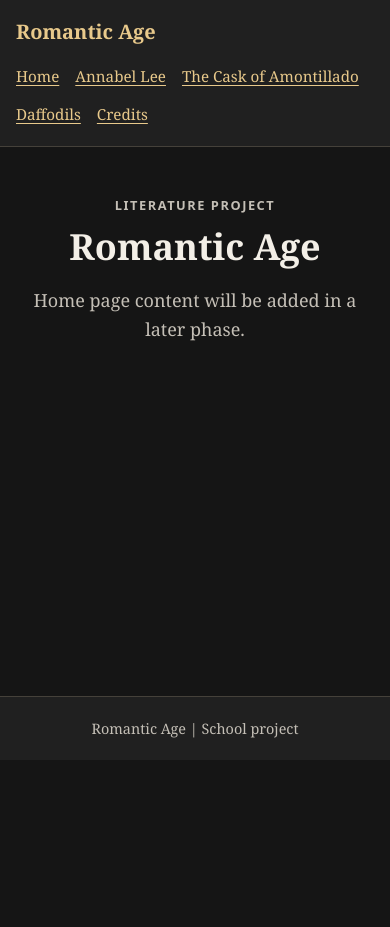
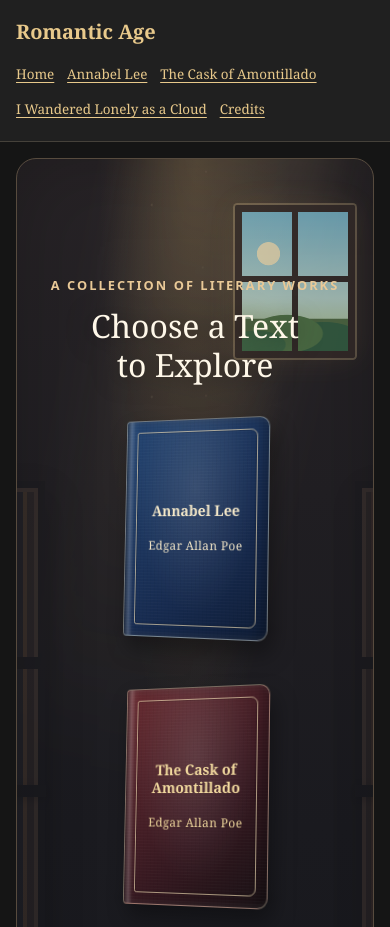
Before and after one commit to daryljamesborjal/romantic-age, an Astro site: page / in a window 390 px wide. Shown: the top 927 px of the page. Before the commit the page ends 844 px from the top, so only its background shows below. Built offline with nearby package versions, Linux system fonts and the light colour scheme; Astro itself is replaced by a stand-in of ours.

Commit message:
Phase 3: Polished 3D books and responsive navigation

```diff
--- /dev/null
+++ b/src/components/landing/Book.astro
@@ -0,0 +1,252 @@
+---
+// Reusable, CSS-only book link for the landing page's three literary works.
+type BookTheme = "gothic-sea" | "gothic-catacombs" | "daffodils";
+
+interface Props {
+	title: string;
+	author: string;
+	link: string;
+	theme: BookTheme;
+	ariaLabel?: string;
+}
+
+const { title, author, link, theme, ariaLabel } = Astro.props;
+---
+
+<a class="book-link" href={link} aria-label={ariaLabel ?? `Read ${title} by ${author}`}>
+	<span class="book-link__art" aria-hidden="true">
+		<span class:list={["book", `book--${theme}`]}>
+			<span class="book__back"></span>
+			<span class="book__top-pages"></span>
+			<span class="book__pages"></span>
+			<span class="book__spine"></span>
+			<span class="book__cover">
+				<span class="book__cover-frame">
+					<span class="book__title">{title}</span>
+					<span class="book__author">{author}</span>
+				</span>
+			</span>
+		</span>
+	</span>
+</a>
+
+<style>
+	.book-link {
+		--book-cover: #172b50;
+		--book-cover-light: #254673;
+		--book-spine: #0e1c35;
+		--book-ink: #f4e8c9;
+		--book-depth: 1.15rem;
+		display: block;
+		min-width: 0;
+		color: #f3efe7;
+		text-decoration: none;
+	}
+
+	.book-link:focus-visible {
+		outline: 3px solid #fff19a;
+		outline-offset: 0.6rem;
+		border-radius: 0.5rem;
+	}
+
+	/* This stage keeps a soft floor shadow separate from the moving book. */
+	.book-link__art {
+		position: relative;
+		display: grid;
+		min-height: 18rem;
+		place-items: center;
+		perspective: 55rem;
+	}
+
+	.book-link__art::after {
+		position: absolute;
+		z-index: 0;
+		bottom: 1.1rem;
+		left: 50%;
+		width: min(82%, 10rem);
+		height: 1.15rem;
+		transform: translateX(-50%) rotateX(70deg);
+		border-radius: 50%;
+		background: radial-gradient(ellipse, rgb(0 0 0 / 67%) 0%, rgb(0 0 0 / 36%) 45%, transparent 75%);
+		filter: blur(0.45rem);
+		content: "";
+		pointer-events: none;
+		transition: opacity 450ms ease, transform 450ms ease;
+		opacity: 0.72;
+	}
+
+	.book {
+		position: relative;
+		z-index: 1;
+		display: block;
+		width: clamp(9.5rem, 21vw, 12rem);
+		aspect-ratio: 0.69;
+		transform: rotateY(-19deg) rotateX(3deg);
+		transform-style: preserve-3d;
+		transition: transform 450ms cubic-bezier(0.2, 0.7, 0.2, 1), filter 450ms ease;
+		filter: drop-shadow(0.35rem 0.75rem 0.65rem rgb(0 0 0 / 34%));
+	}
+
+	.book-link:hover .book,
+	.book-link:focus-visible .book {
+		transform: rotateY(-7deg) rotateX(1deg) translateZ(1rem) translateY(-0.35rem);
+		filter: drop-shadow(0.5rem 0.8rem 0.7rem rgb(0 0 0 / 31%));
+	}
+
+	.book-link:hover .book-link__art::after,
+	.book-link:focus-visible .book-link__art::after {
+		transform: translateX(-50%) rotateX(70deg) scale(1.12);
+		opacity: 0.86;
+	}
+
+	.book__cover,
+	.book__back,
+	.book__spine,
+	.book__pages,
+	.book__top-pages {
+		position: absolute;
+		display: block;
+	}
+
+	/* Front and back boards form the two broad faces of the closed book. */
+	.book__cover,
+	.book__back {
+		inset: 0;
+		border: 1px solid rgb(245 234 200 / 40%);
+		border-radius: 0.25rem 0.65rem 0.65rem 0.25rem;
+		backface-visibility: hidden;
+	}
+
+	.book__cover {
+		display: grid;
+		transform: translateZ(calc(var(--book-depth) / 2));
+		place-items: center;
+		background:
+			repeating-linear-gradient(0deg, rgb(255 255 255 / 2%) 0 1px, transparent 1px 3px),
+			repeating-linear-gradient(90deg, rgb(0 0 0 / 3%) 0 1px, transparent 1px 4px),
+			radial-gradient(ellipse at 50% 32%, rgb(255 255 255 / 12%), transparent 60%),
+			linear-gradient(135deg, var(--book-cover-light), var(--book-cover) 62%, var(--book-spine));
+		box-shadow: inset 0.3rem 0 0.55rem rgb(255 255 255 / 12%), inset -0.35rem 0 0.65rem rgb(0 0 0 / 25%);
+	}
+
+	.book__cover::before {
+		position: absolute;
+		top: 0;
+		bottom: 0;
+		left: 0;
+		width: 0.55rem;
+		border-radius: 0.2rem 0 0 0.2rem;
+		background: linear-gradient(90deg, rgb(0 0 0 / 34%), rgb(255 255 255 / 14%), transparent);
+		content: "";
+	}
+
+	.book__back {
+		transform: translateZ(calc(var(--book-depth) / -2)) rotateY(180deg);
+		background: linear-gradient(135deg, var(--book-cover), var(--book-spine));
+		box-shadow: inset 0 0 1rem rgb(0 0 0 / 18%);
+	}
+
+	.book__cover-frame {
+		position: relative;
+		z-index: 1;
+		display: flex;
+		width: calc(100% - 1.4rem);
+		height: calc(100% - 1.4rem);
+		align-items: center;
+		flex-direction: column;
+		justify-content: center;
+		gap: 1rem;
+		padding: 0.75rem 0.45rem;
+		border: 1px solid rgb(244 226 183 / 64%);
+		border-radius: 0.15rem 0.45rem 0.45rem 0.15rem;
+		color: var(--book-ink);
+		box-shadow: inset 0 0 0 1px rgb(0 0 0 / 12%);
+		text-align: center;
+	}
+
+	.book__title {
+		font-size: clamp(0.92rem, 1.6vw, 1.15rem);
+		font-weight: 700;
+		line-height: 1.25;
+		text-wrap: balance;
+	}
+
+	.book__author {
+		font-size: 0.76rem;
+		letter-spacing: 0.04em;
+	}
+
+	/* The spine occupies the left edge and shows subtle raised binding bands. */
+	.book__spine {
+		top: 0;
+		bottom: 0;
+		left: calc(var(--book-depth) / -2);
+		width: var(--book-depth);
+		transform: rotateY(90deg);
+		border: 1px solid rgb(0 0 0 / 28%);
+		background:
+			linear-gradient(90deg, transparent 12%, rgb(255 255 255 / 18%) 17%, transparent 23% 77%, rgb(0 0 0 / 30%) 83%, transparent 89%),
+			linear-gradient(180deg, transparent 8%, rgb(229 197 135 / 56%) 8.5%, transparent 9.5% 90%, rgb(229 197 135 / 48%) 90.5%, transparent 91.5%),
+			linear-gradient(90deg, var(--book-spine), var(--book-cover));
+	}
+
+	/* Cream page edges show on the right and top of the book block. */
+	.book__pages {
+		top: 0.18rem;
+		bottom: 0.18rem;
+		right: calc(var(--book-depth) / -2);
+		width: var(--book-depth);
+		transform: rotateY(90deg);
+		border-block: 1px solid rgb(90 78 58 / 55%);
+		background: repeating-linear-gradient(180deg, #fff8e9 0 2px, #d9cfb9 3px 4px);
+	}
+
+	.book__top-pages {
+		top: calc(var(--book-depth) / -2);
+		right: 0.2rem;
+		left: 0.2rem;
+		height: var(--book-depth);
+		transform: rotateX(90deg);
+		border-inline: 1px solid rgb(90 78 58 / 45%);
+		background: repeating-linear-gradient(90deg, #fff8e9 0 0.22rem, #d9cfb9 0.24rem 0.27rem);
+	}
+
+	.book--gothic-catacombs {
+		--book-cover: #351820;
+		--book-cover-light: #692c32;
+		--book-spine: #181114;
+		--book-ink: #f1d99e;
+	}
+
+	.book--daffodils {
+		--book-cover: #8cae43;
+		--book-cover-light: #d6b836;
+		--book-spine: #42613b;
+		--book-ink: #172a25;
+	}
+
+	@media (max-width: 48rem) {
+		.book-link__art {
+			min-height: 16rem;
+		}
+	}
+
+	@media (prefers-reduced-motion: reduce) {
+		.book,
+		.book-link__art::after {
+			transition: none;
+		}
+
+		.book-link:hover .book,
+		.book-link:focus-visible .book {
+			transform: rotateY(-19deg) rotateX(3deg);
+			filter: drop-shadow(0.35rem 0.75rem 0.65rem rgb(0 0 0 / 34%));
+		}
+
+		.book-link:hover .book-link__art::after,
+		.book-link:focus-visible .book-link__art::after {
+			transform: translateX(-50%) rotateX(70deg);
+			opacity: 0.72;
+		}
+	}
+</style>
--- /dev/null
+++ b/src/components/landing/Room.astro
@@ -0,0 +1,201 @@
+---
+// Atmospheric reading room built from CSS gradients and simple geometric shapes.
+---
+
+<div class="reading-room">
+	<!-- Decorative room details are omitted from the accessibility tree. -->
+	<div class="room-backdrop" aria-hidden="true">
+		<div class="room-sunbeam"></div>
+		<div class="room-window">
+			<div class="room-window__trees"></div>
+			<div class="room-window__crossbar"></div>
+		</div>
+		<div class="room-bookshelf room-bookshelf--left"></div>
+		<div class="room-bookshelf room-bookshelf--right"></div>
+		<div class="room-dust"></div>
+	</div>
+	<div class="reading-room__content">
+		<slot />
+	</div>
+</div>
+
+<style>
+	.reading-room {
+		position: relative;
+		isolation: isolate;
+		min-height: clamp(38rem, 74vh, 54rem);
+		overflow: hidden;
+		border: 1px solid #574b3e;
+		border-radius: 1.25rem;
+		background:
+			radial-gradient(ellipse at 50% 0%, rgb(244 192 103 / 15%), transparent 38%),
+			linear-gradient(180deg, #272326 0%, #1b1b20 58%, #17181d 100%);
+		box-shadow: inset 0 0 5rem rgb(0 0 0 / 22%);
+	}
+
+	.room-backdrop,
+	.reading-room__content {
+		position: absolute;
+		inset: 0;
+	}
+
+	.room-backdrop {
+		z-index: 0;
+		overflow: hidden;
+		pointer-events: none;
+	}
+
+	.room-sunbeam {
+		position: absolute;
+		top: -25%;
+		left: 27%;
+		width: 50%;
+		height: 80%;
+		transform: rotate(12deg);
+		background: linear-gradient(180deg, rgb(255 220 157 / 17%), rgb(255 219 150 / 5%) 55%, transparent);
+		filter: blur(1.6rem);
+	}
+
+	/* A bright sky and soft tree silhouettes create a sunny window at right. */
+	.room-window {
+		position: absolute;
+		top: 8%;
+		right: 5%;
+		width: clamp(8rem, 22%, 16rem);
+		aspect-ratio: 0.78;
+		overflow: hidden;
+		border: 0.65rem solid #342a27;
+		border-radius: 0.15rem;
+		background:
+			radial-gradient(circle at 25% 30%, #fff6cc 0 0.7rem, transparent 0.75rem),
+			linear-gradient(180deg, #7fc5dc 0%, #c6e7dd 62%, #bbd18a 100%);
+		box-shadow: 0 0 0 2px rgb(226 199 147 / 36%), 0 0 2rem rgb(241 190 103 / 14%);
+	}
+
+	.room-window__trees {
+		position: absolute;
+		right: -8%;
+		bottom: -5%;
+		left: -8%;
+		height: 44%;
+		background:
+			radial-gradient(ellipse at 18% 78%, #3f734b 0 1.8rem, transparent 1.9rem),
+			radial-gradient(ellipse at 43% 60%, #55804c 0 2.2rem, transparent 2.3rem),
+			radial-gradient(ellipse at 73% 75%, #356746 0 2.5rem, transparent 2.6rem),
+			linear-gradient(180deg, transparent 35%, #557548 36% 100%);
+	}
+
+	.room-window__crossbar {
+		position: absolute;
+		inset: 0;
+		background:
+			linear-gradient(90deg, transparent calc(50% - 0.2rem), #342a27 calc(50% - 0.2rem) calc(50% + 0.2rem), transparent calc(50% + 0.2rem)),
+			linear-gradient(180deg, transparent calc(48% - 0.2rem), #342a27 calc(48% - 0.2rem) calc(48% + 0.2rem), transparent calc(48% + 0.2rem));
+	}
+
+	/* Shelf edges and book spines are built from repeating CSS gradients. */
+	.room-bookshelf {
+		position: absolute;
+		bottom: 0;
+		width: 23%;
+		height: 72%;
+		top: 18%;
+		border: 0.45rem solid #17171b;
+		background:
+			repeating-linear-gradient(90deg, #332a29 0 0.55rem, #4a352d 0.55rem 0.85rem, #22232a 0.85rem 1.25rem, #594332 1.25rem 1.55rem),
+			#282326;
+		box-shadow: inset 0 0 0 0.25rem #514138, 0.5rem 0.75rem 2rem rgb(0 0 0 / 34%);
+		opacity: 0.6;
+	}
+
+	.room-bookshelf::before {
+		position: absolute;
+		inset: 25% -0.45rem auto;
+		height: 0.75rem;
+		background: #17171b;
+		box-shadow: 0 calc(var(--shelf-gap, 8rem)) 0 #17171b, 0 calc(var(--shelf-gap, 8rem) + 0.2rem) 0.6rem rgb(0 0 0 / 30%);
+		content: "";
+	}
+
+	.room-bookshelf--left {
+		left: -13%;
+		--shelf-gap: 8rem;
+	}
+
+	.room-bookshelf--right {
+		right: -17%;
+		--shelf-gap: 8rem;
+		opacity: 0.38;
+	}
+
+	.room-dust {
+		position: absolute;
+		inset: 0;
+		background-image:
+			radial-gradient(circle, rgb(255 239 193 / 40%) 0 1px, transparent 1.5px),
+			radial-gradient(circle, rgb(255 239 193 / 26%) 0 1px, transparent 1.5px),
+			radial-gradient(circle, rgb(255 239 193 / 22%) 0 1px, transparent 1.5px);
+		background-position: 12% 35%, 65% 62%, 84% 28%;
+		background-size: 15rem 12rem, 18rem 14rem, 21rem 17rem;
+		animation: dust-drift 18s ease-in-out infinite alternate;
+		opacity: 0.35;
+	}
+
+	.reading-room__content {
+		z-index: 1;
+		display: grid;
+		place-items: center;
+		padding: clamp(1.5rem, 4vw, 3rem);
+	}
+
+	@keyframes dust-drift {
+		from {
+			transform: translate3d(0, 0, 0);
+			opacity: 0.2;
+		}
+
+		to {
+			transform: translate3d(0.3rem, -0.55rem, 0);
+			opacity: 0.42;
+		}
+	}
+
+	@media (max-width: 48rem) {
+		.reading-room {
+			min-height: 72rem;
+		}
+
+		.room-window {
+			top: 4%;
+			right: 5%;
+			width: 7.5rem;
+			border-width: 0.45rem;
+			opacity: 0.72;
+		}
+
+		.room-bookshelf {
+			top: 28%;
+			width: 28%;
+			height: 60%;
+			opacity: 0.36;
+		}
+
+		.room-bookshelf--left {
+			left: -20%;
+		}
+
+		.room-bookshelf--right {
+			right: -23%;
+		}
+
+		.reading-room__content {
+			padding: 1.5rem 1rem;
+		}
+	}
+
+	@media (prefers-reduced-motion: reduce) {
+		.room-dust {
+			animation: none;
+		}
+	}
+</style>
--- a/src/layouts/BaseLayout.astro
+++ b/src/layouts/BaseLayout.astro
@@ -31,7 +31,7 @@ const { title = "Romantic Age", mainClass = "" } = Astro.props;
 						<li><a href="/">Home</a></li>
 						<li><a href="/annabel-lee">Annabel Lee</a></li>
 						<li><a href="/cask-of-amontillado">The Cask of Amontillado</a></li>
-						<li><a href="/daffodils">Daffodils</a></li>
+						<li><a href="/daffodils">I Wandered Lonely as a Cloud</a></li>
 						<li><a href="/credits">Credits</a></li>
 					</ul>
 				</nav>
--- a/src/pages/index.astro
+++ b/src/pages/index.astro
@@ -1,12 +1,125 @@
 ---
-// Home route: content will be added in a later project phase.
+// Landing page: select a book to open its corresponding work page.
 import BaseLayout from "../layouts/BaseLayout.astro";
+import Room from "../components/landing/Room.astro";
+import Book from "../components/landing/Book.astro";
 ---
 
-<BaseLayout title="Romantic Age - Home">
-	<section class="page-intro" aria-labelledby="page-title">
-		<p class="eyebrow">Literature project</p>
-		<h1 id="page-title">Romantic Age</h1>
-		<p class="placeholder-note">Home page content will be added in a later phase.</p>
-	</section>
+<BaseLayout title="Romantic Age - Home" mainClass="landing-page">
+	<Room>
+		<section class="landing-content" aria-labelledby="page-title">
+			<p class="landing-kicker">A collection of literary works</p>
+			<h1 id="page-title">Choose a Text to Explore</h1>
+
+			<ul class="book-list" aria-label="Choose a work">
+				<li class="book-list__item">
+					<Book
+						title="Annabel Lee"
+						author="Edgar Allan Poe"
+						link="/annabel-lee"
+						theme="gothic-sea"
+						ariaLabel="Read Annabel Lee by Edgar Allan Poe"
+					/>
+				</li>
+				<li class="book-list__item">
+					<Book
+						title="The Cask of Amontillado"
+						author="Edgar Allan Poe"
+						link="/cask-of-amontillado"
+						theme="gothic-catacombs"
+						ariaLabel="Read The Cask of Amontillado by Edgar Allan Poe"
+					/>
+				</li>
+				<li class="book-list__item">
+					<Book
+						title="I Wandered Lonely as a Cloud"
+						author="William Wordsworth"
+						link="/daffodils"
+						theme="daffodils"
+						ariaLabel="Read I Wandered Lonely as a Cloud by William Wordsworth"
+					/>
+				</li>
+			</ul>
+		</section>
+	</Room>
 </BaseLayout>
+
+<style>
+	:global(main.site-main.landing-page) {
+		width: min(100% - 2rem, 88rem);
+		padding-block: clamp(1rem, 3vw, 2rem);
+	}
+
+	.landing-content {
+		width: min(100%, 68rem);
+		margin: auto;
+		text-align: center;
+	}
+
+	.landing-kicker {
+		margin: 0 0 0.75rem;
+		color: #e9c997;
+		font-family: system-ui, sans-serif;
+		font-size: 0.8rem;
+		font-weight: 700;
+		letter-spacing: 0.16em;
+		text-transform: uppercase;
+	}
+
+	.landing-content h1 {
+		margin: 0;
+		color: #fff8e9;
+		font-size: clamp(2rem, 5vw, 3.7rem);
+		font-weight: 500;
+		text-shadow: 0 2px 1.5rem rgb(0 0 0 / 55%);
+	}
+
+	.book-list {
+		display: grid;
+		grid-template-columns: repeat(3, minmax(0, 1fr));
+		align-items: start;
+		gap: clamp(1rem, 4vw, 3.5rem);
+		margin: clamp(1.5rem, 4vh, 3rem) 0 0;
+		padding: 0;
+		list-style: none;
+	}
+
+	.book-list__item {
+		min-width: 0;
+		animation: book-enter 800ms cubic-bezier(0.2, 0.7, 0.2, 1) both;
+	}
+
+	.book-list__item:nth-child(2) {
+		animation-delay: 130ms;
+	}
+
+	.book-list__item:nth-child(3) {
+		animation-delay: 260ms;
+	}
+
+	@keyframes book-enter {
+		from {
+			transform: translateY(1.25rem);
+			opacity: 0;
+		}
+
+		to {
+			transform: translateY(0);
+			opacity: 1;
+		}
+	}
+
+	@media (max-width: 48rem) {
+		.book-list {
+			grid-template-columns: minmax(0, 1fr);
+			gap: 0.75rem;
+			margin-top: 1rem;
+		}
+	}
+
+	@media (prefers-reduced-motion: reduce) {
+		.book-list__item {
+			animation: none;
+		}
+	}
+</style>
--- a/src/styles/global.css
+++ b/src/styles/global.css
@@ -587,7 +587,11 @@ h1 {
 
 	.site-nav {
 		justify-content: flex-start;
-		gap: 0.35rem 1rem;
+		gap: 0.35rem 0.8rem;
+	}
+
+	.site-nav a {
+		font-size: 0.84rem;
 	}
 
 	.annabel-hero {
```
